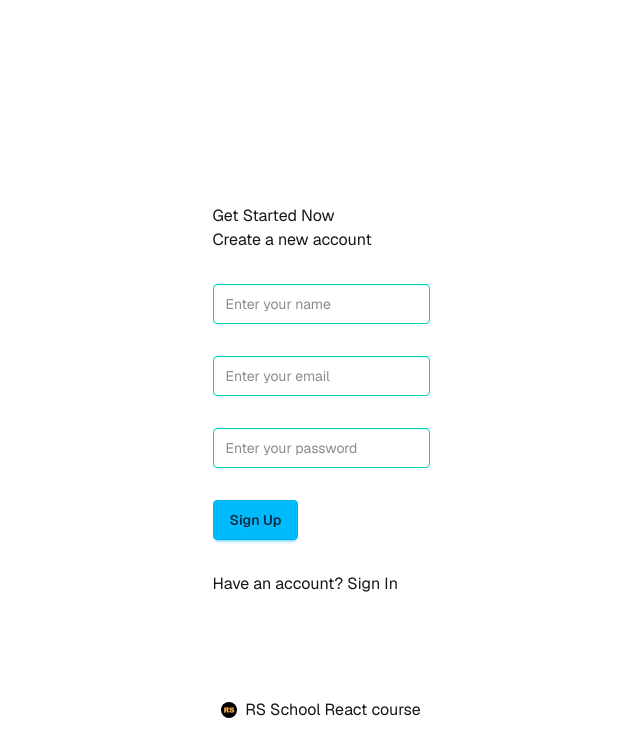
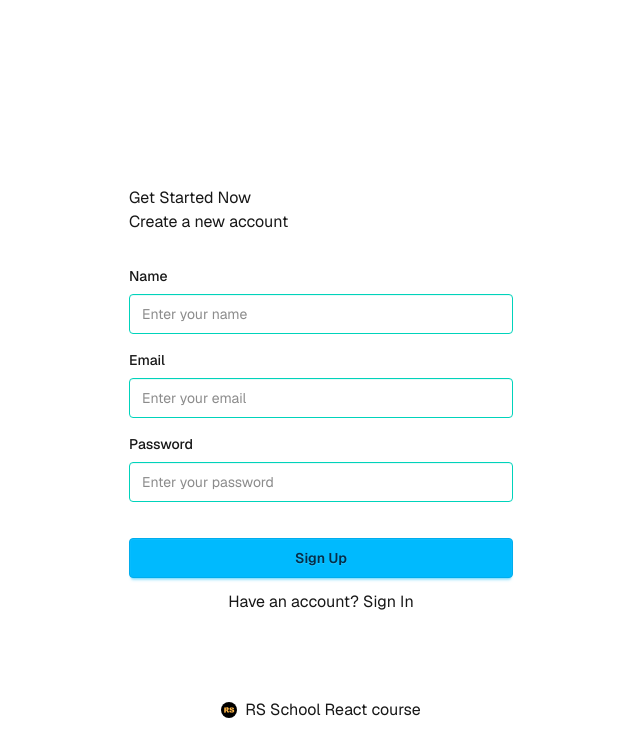
Before and after one commit to houraBL/rest-client-app, a Next.js app: page / in a window 1280 px wide. Both pictures are taken after a click on the element "Sign Up". Shown: the top 756 px of the page, without its empty margins (319-959 px from the left). Built offline with nearby package versions, Linux system fonts and the light colour scheme; no server answers.

Commit message:
feat(auth): integrate Zod schema validation with per-field error messages

```diff
--- a/src/components/AuthPage/AuthPage.tsx
+++ b/src/components/AuthPage/AuthPage.tsx
@@ -7,8 +7,15 @@ import {
 } from '@/firebase/firebase';
 import { useAuthState } from 'react-firebase-hooks/auth';
 import { useState } from 'react';
+import { loginSchema, registerSchema } from '@/lib/validation/auth';
+import z from 'zod';
 
 type Mode = 'login' | 'register';
+type Errors = {
+  name?: string;
+  email?: string;
+  password?: string;
+};
 
 export default function AuthPage() {
   const [mode, setMode] = useState<Mode>('login');
@@ -16,6 +23,8 @@ export default function AuthPage() {
   const [name, setName] = useState('');
   const [email, setEmail] = useState('');
   const [password, setPassword] = useState('');
+
+  const [errors, setErrors] = useState<Errors>({});
 
   const [user, loading, error] = useAuthState(auth);
 
@@ -28,57 +37,125 @@ export default function AuthPage() {
     console.log('Redirecting');
   }
 
-  const handleSubmit = async () => {
+  const handleSubmit = async (e: React.FormEvent) => {
+    e.preventDefault();
+    setErrors({});
+
     try {
       if (mode === 'login') {
-        await await logInWithEmailAndPassword(email, password);
+        const result = loginSchema.safeParse({ email, password });
+        if (!result.success) {
+          const errors = z.treeifyError(result.error);
+          setErrors({
+            email: errors.properties?.email?.errors[0],
+            password: errors.properties?.password?.errors[0],
+          });
+          return;
         } else {
-        await registerWithEmailAndPassword(name, email, password);
+          const validData = result.data;
+          await await logInWithEmailAndPassword(
+            validData.email,
+            validData.password
+          );
+          setEmail('');
+          setPassword('');
         }
+      } else {
+        const result = registerSchema.safeParse({ name, email, password });
+        if (!result.success) {
+          const errors = z.treeifyError(result.error);
+          setErrors({
+            name: errors.properties?.name?.errors[0],
+            email: errors.properties?.email?.errors[0],
+            password: errors.properties?.password?.errors[0],
+          });
+        } else {
+          const validData = result.data;
+          await registerWithEmailAndPassword(
+            validData.name,
+            validData.email,
+            validData.password
+          );
           setName('');
           setEmail('');
           setPassword('');
+        }
+      }
     } catch (err) {
       console.error(err);
     }
   };
 
   return (
-    <>
-      <div>
+    <div className="flex flex-col gap-3 w-sm">
+      <div className="mb-5">
         <h2>{mode === 'login' ? 'Welcome Back!' : 'Get Started Now'}</h2>
         <p>
           {mode === 'login' ? 'Enter your credentials' : 'Create a new account'}
         </p>
       </div>
+      <form onSubmit={handleSubmit} className="flex flex-col gap-4">
         {mode === 'register' && (
+          <div>
+            <label htmlFor="name" className="block text-sm font-medium mb-2">
+              Name
+            </label>
             <input
               type="text"
-          className="input input-accent"
+              className="input input-accent w-full"
               value={name}
-          onChange={(e) => setName(e.target.value)}
+              onChange={(e) => {
+                setName(e.target.value);
+                setErrors((prev) => ({ ...prev, name: undefined }));
+              }}
               placeholder="Enter your name"
             />
+            {errors.name && (
+              <p className="text-red-500 m-0 text-xs mt-2">{errors.name}</p>
             )}
-
+          </div>
+        )}
+        <div>
+          <label htmlFor="email" className="block text-sm font-medium mb-2">
+            Email
+          </label>
           <input
             type="text"
-        className="input input-accent"
+            className="input input-accent w-full"
             value={email}
-        onChange={(e) => setEmail(e.target.value)}
+            onChange={(e) => {
+              setEmail(e.target.value);
+              setErrors((prev) => ({ ...prev, email: undefined }));
+            }}
             placeholder="Enter your email"
           />
+          {errors.email && (
+            <p className="text-red-500 text-xs mt-2">{errors.email}</p>
+          )}
+        </div>
+        <div>
+          <label htmlFor="password" className="block text-sm font-medium mb-2">
+            Password
+          </label>
           <input
             type="password"
-        className="input input-accent"
+            className="input input-accent w-full"
             value={password}
-        onChange={(e) => setPassword(e.target.value)}
+            onChange={(e) => {
+              setPassword(e.target.value);
+              setErrors((prev) => ({ ...prev, password: undefined }));
+            }}
             placeholder="Enter your password"
           />
-      <button className="btn btn-info" onClick={handleSubmit}>
+          {errors.password && (
+            <p className="text-red-500 text-xs mt-2">{errors.password}</p>
+          )}
+        </div>
+        <button className="btn btn-info mt-5">
           {mode === 'login' ? 'Sign In' : 'Sign Up'}
         </button>
-      <p>
+      </form>
+      <p className="text-center">
         {mode === 'login' ? "Don't have an account? " : 'Have an account? '}
         <span
           className="cursor-pointer"
@@ -87,6 +164,6 @@ export default function AuthPage() {
           {mode === 'login' ? 'Sign Up' : 'Sign In'}
         </span>
       </p>
-    </>
+    </div>
   );
 }
--- /dev/null
+++ b/src/lib/validation/auth.ts
@@ -0,0 +1,23 @@
+import z from 'zod';
+
+export const registerSchema = z.object({
+  name: z.string().min(1, 'Name is required'),
+  email: z.email({ message: 'Please enter a valid email (example@gmail.com)' }),
+  password: z
+    .string()
+    .min(8, { message: 'Password must be at least 8 characters' })
+    .regex(/(?=.*\p{L})/u, {
+      message: 'Password must contain at least one letter',
+    })
+    .regex(/(?=.*\d)/, { message: 'Password must contain at least one number' })
+    .regex(/(?=.*[^\p{L}\d\s])/u, {
+      message: 'Password must contain at least one special character',
+    }),
+});
+
+export const loginSchema = z.object({
+  email: z.email({ message: 'Please enter a valid email (example@gmail.com)' }),
+  password: z
+    .string()
+    .min(8, { message: 'Password must be at least 8 characters' }),
+});
```
Lines whose indentation alone changed are shown as unchanged.
